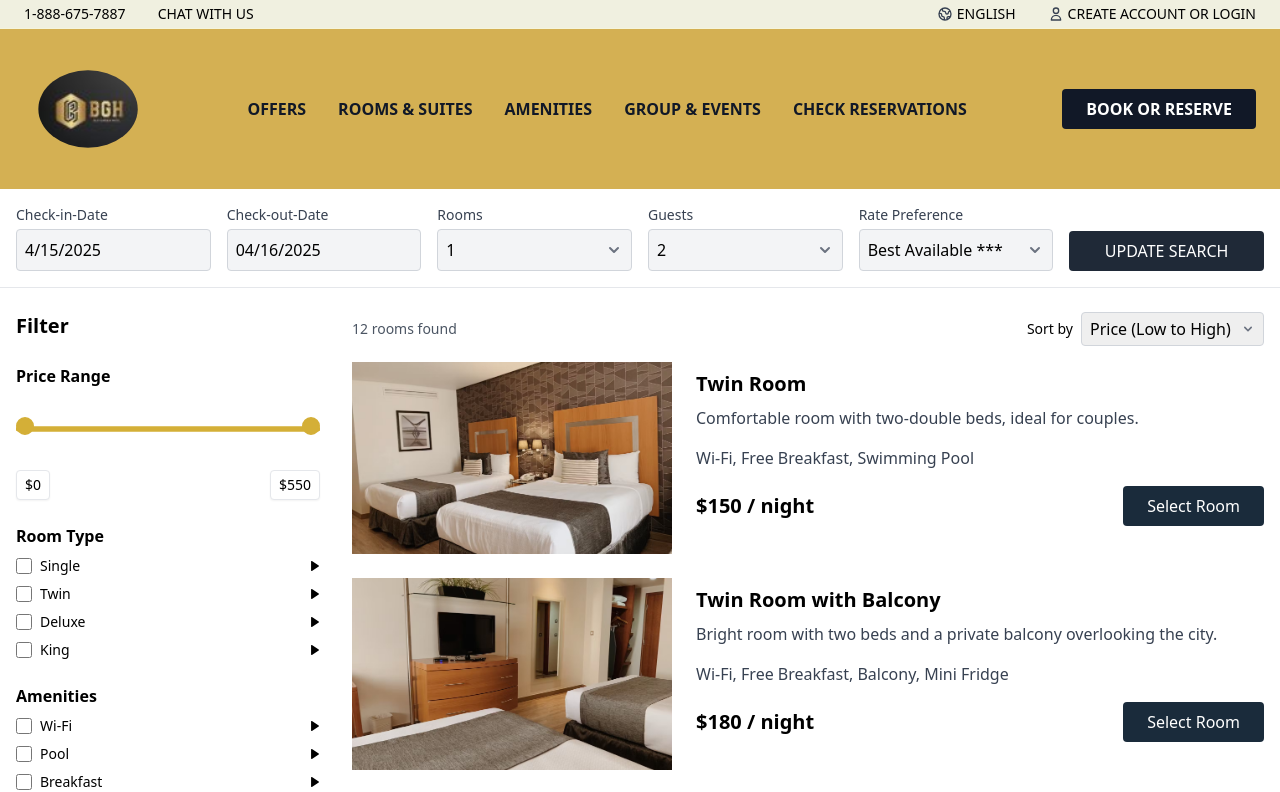
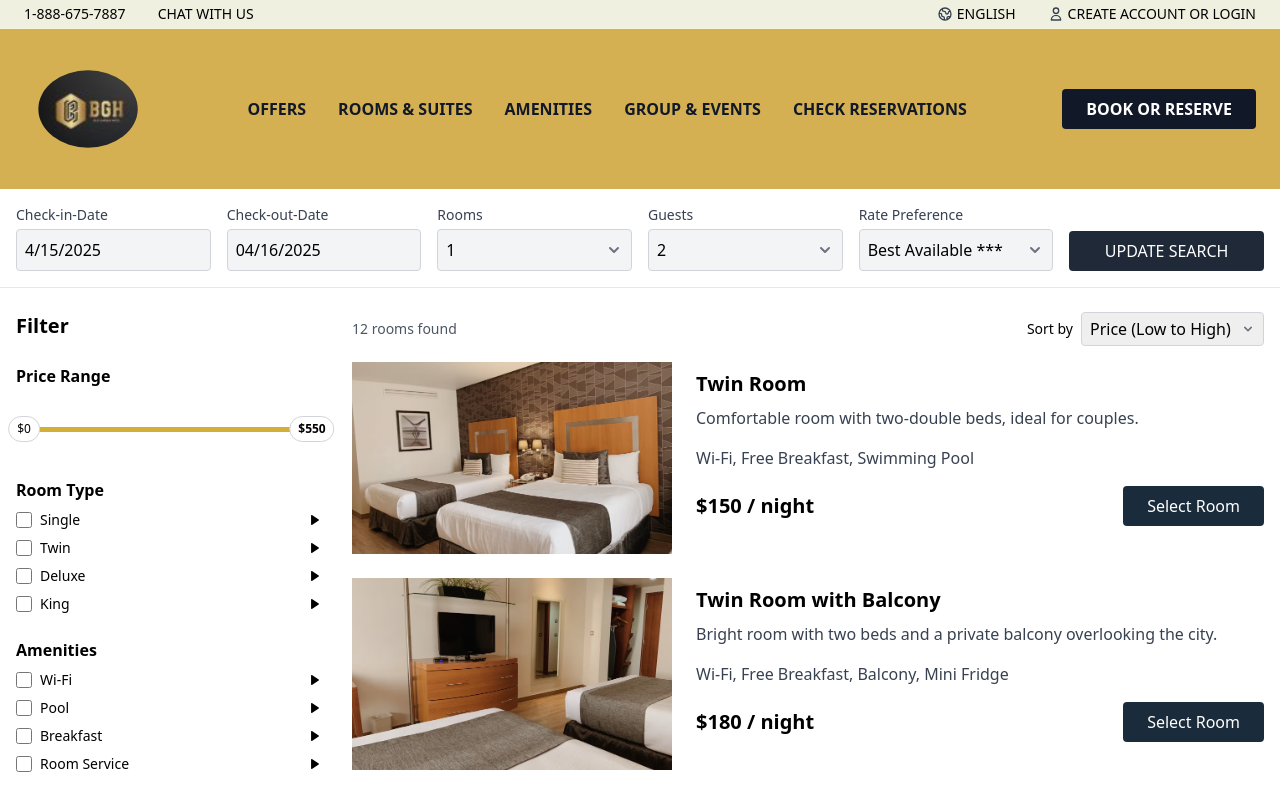
Before and after one commit to osisamkay/bgh, a Next.js app: page /search in a window 1280 px wide. Shown: the top 792 px of the page. Built offline with nearby package versions, Linux system fonts and the light colour scheme.

Commit message:
Update Search component UI: Refactor price range slider to enhance visual clarity with new background track and price labels, while improving button styles for better user interaction.

```diff
--- a/pages/search.js
+++ b/pages/search.js
@@ -366,8 +366,8 @@ export default function Search() {
                     height: 18px;
                     width: 18px;
                     border-radius: 50%;
-                    border: 2px solid #d4af37;
-                    background: #d4af37;
+                    border: 2px solid transparent;
+                    background: transparent;
                     cursor: pointer;
                     pointer-events: auto;
                     margin-top: -6px;
@@ -383,17 +383,36 @@ export default function Search() {
                   }
                 `}</style>
                 <div className="relative h-[50px]">
-                  {/* Base track */}
-                  <div className="absolute w-full h-[5px] top-1/2 -translate-y-1/2 bg-[#d4af37] rounded"></div>
+                  {/* Track with values */}
+                  <div className="absolute w-full h-[24px] top-1/2 -translate-y-1/2  rounded-full flex items-center px-2 text-xs">
+                    <div className="relative w-full h-full flex items-center">
+                      {/* Background track */}
+                      <div className="absolute w-full h-[5px] bg-[#d4af37] rounded-full"></div>
 
                       {/* Selected range */}
                       <div
-                    className="absolute h-[5px] top-1/2 -translate-y-1/2 bg-[#d4af37] rounded"
+                        className="absolute h-[5px] bg-[#d4af37] rounded-full"
                         style={{
                           left: `${(priceRange[0] / maxPrice) * 100}%`,
                           width: `${((priceRange[1] - priceRange[0]) / maxPrice) * 100}%`
                         }}
                       ></div>
+
+                      {/* Price labels */}
+                      <div
+                        className="absolute text-[12px] bg-white px-2 py-1 rounded-full border border-gray-300 font-medium"
+                        style={{ left: `${(priceRange[0] / maxPrice) * 100}%`, transform: 'translateX(-50%)' }}
+                      >
+                        ${priceRange[0]}
+                      </div>
+                      <div
+                        className="absolute text-[12px] bg-white px-2 py-1 rounded-full border border-gray-300 font-bold"
+                        style={{ left: `${(priceRange[1] / maxPrice) * 100}%`, transform: 'translateX(-50%)' }}
+                      >
+                        ${priceRange[1]}
+                      </div>
+                    </div>
+                  </div>
 
                   {/* Range inputs */}
                   <input
@@ -420,16 +439,6 @@ export default function Search() {
                     className="absolute w-full top-1/2 -translate-y-1/2 pointer-events-none"
                     style={{ zIndex: 2 }}
                   />
-                </div>
-
-                {/* Price labels */}
-                <div className="flex justify-between mt-4">
-                  <span className="text-sm font-medium bg-white px-2 py-1 rounded shadow-sm border">
-                    ${priceRange[0]}
-                  </span>
-                  <span className="text-sm font-medium bg-white px-2 py-1 rounded shadow-sm border">
-                    ${priceRange[1]}
-                  </span>
                 </div>
               </div>
             </div>
```
Lines whose indentation alone changed are shown as unchanged.
